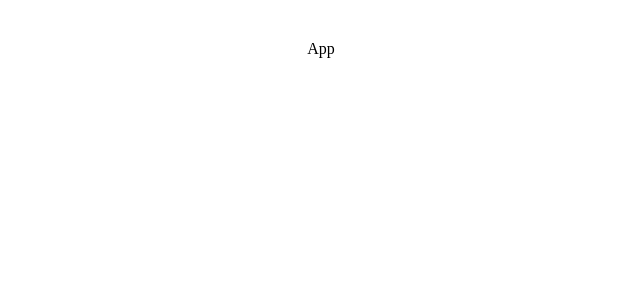
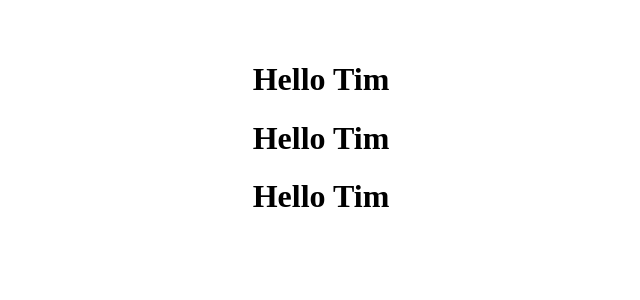
Before and after one commit to tla111/react-course-pedrotech, a React (Vite) app in the folder frontend/: page / in a window 1280 px wide. Shown: the top 300 px of the page, without its empty margins (319-959 px from the left). Built offline with nearby package versions, Linux system fonts and the light colour scheme.

Commit message:
dynamically rendered name

```diff
--- a/frontend/src/App.jsx
+++ b/frontend/src/App.jsx
@@ -2,8 +2,14 @@ import React from 'react'
 import './App.css'
 
 const App = () => {
+  const name = "Tim"
+  const greeting = <h1>{`Hello ${name}`}</h1>
   return (
-    <div className="App">App</div>
+    <div className="App">
+      {greeting}
+      {greeting}
+      {greeting}
+    </div>
   )
 }
 
```
